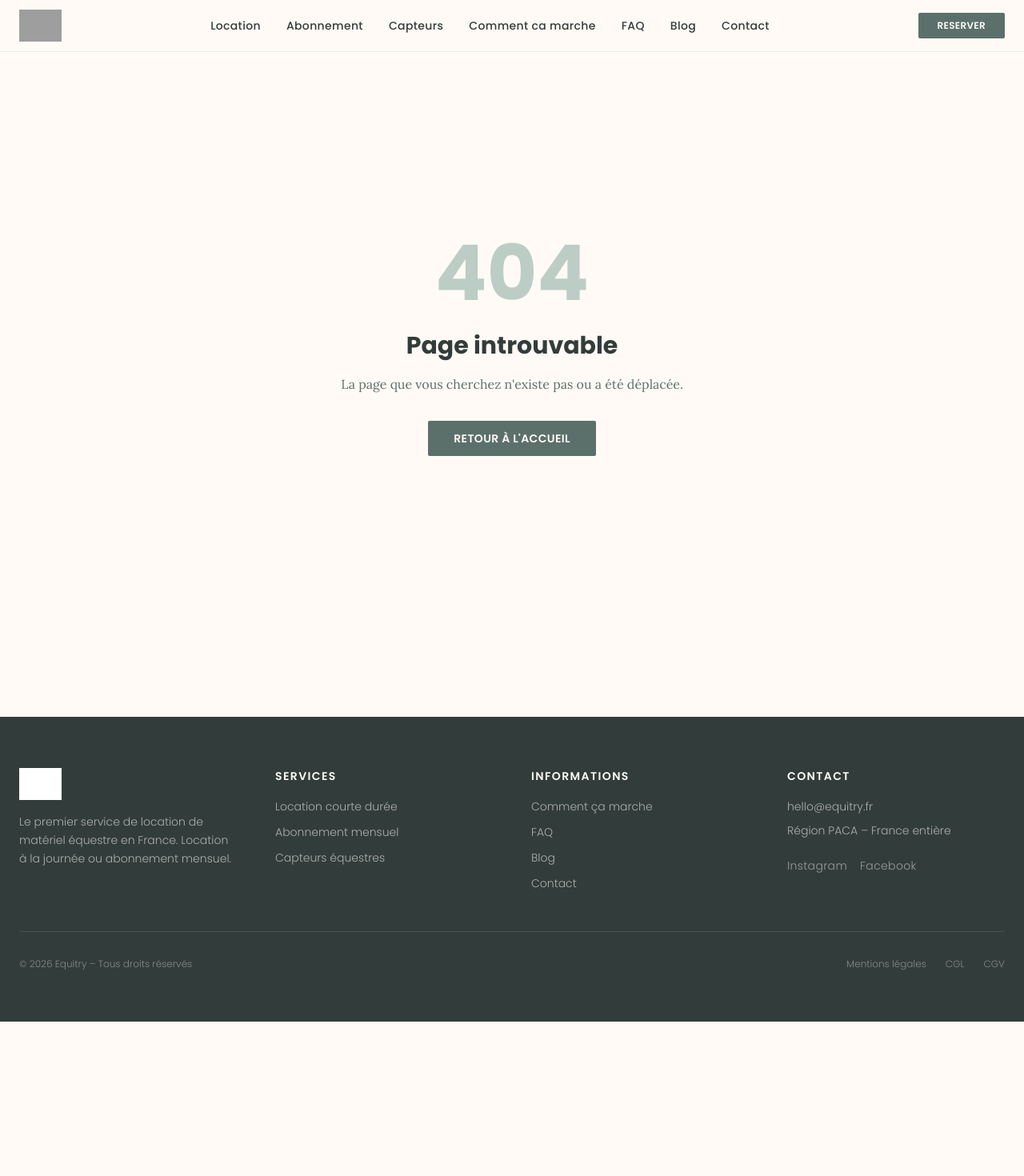
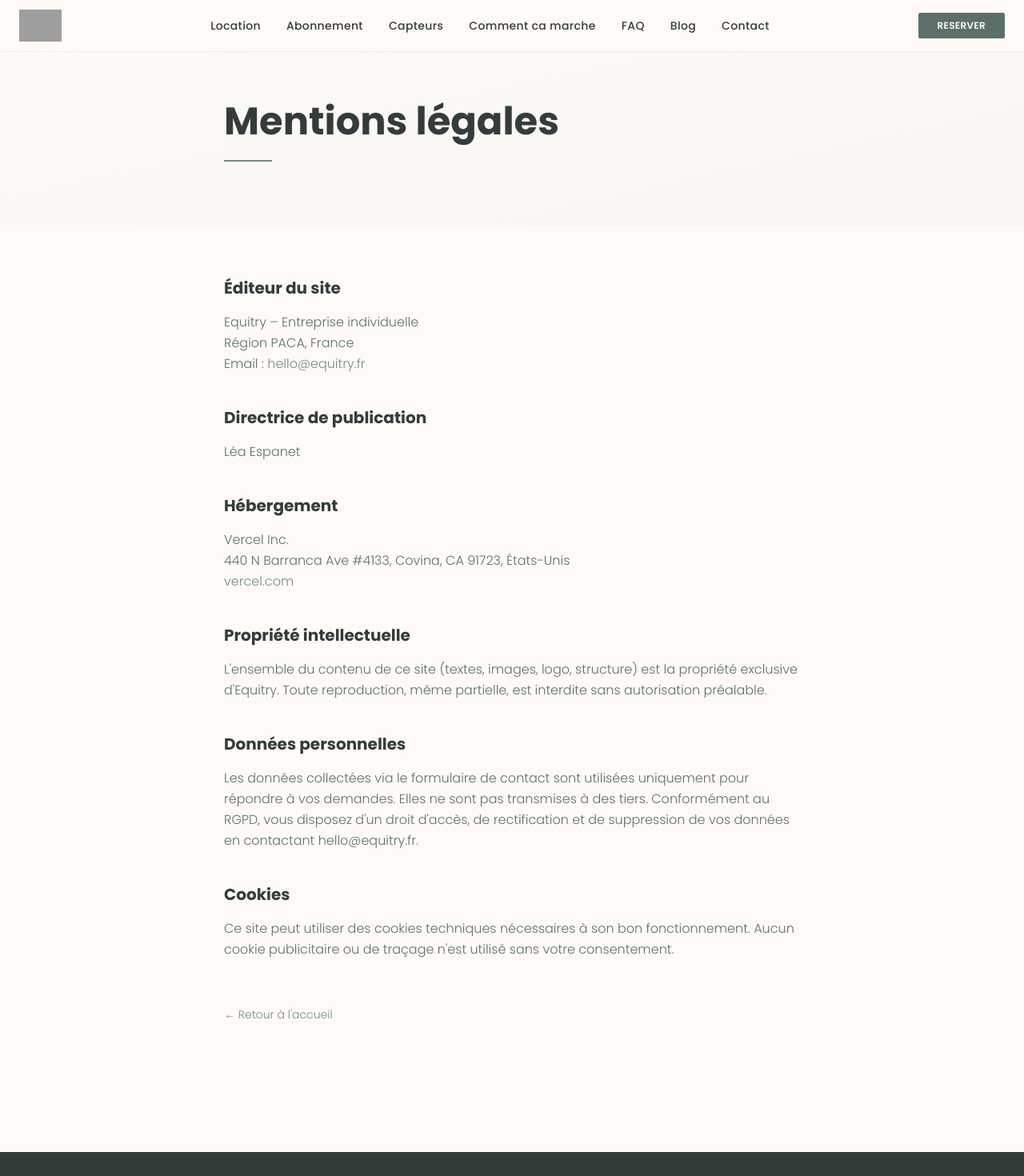
Before and after one commit to lea-equitry/equitry, a Next.js app: page /mentions-legales in a window 1280 px wide. Before the commit this address had no page. Shown: the top 1470 px of the page at 80% size. Before the commit the page ends 1277 px from the top, so only its background shows below. Built offline with nearby package versions, Linux system fonts and the light colour scheme; grey boxes are pictures that could not be loaded.

Commit message:
Create page.tsx

```diff
--- /dev/null
+++ b/src/app/mentions-legales/page.tsx
@@ -0,0 +1,81 @@
+import type { Metadata } from 'next'
+import Link from 'next/link'
+
+export const metadata: Metadata = {
+  title: 'Mentions légales | Equitry',
+  description: 'Mentions légales du site Equitry – location de matériel équestre.',
+}
+
+export default function MentionsLegales() {
+  return (
+    <>
+      <section className="pt-32 pb-16 bg-gradient-to-br from-cream to-sage-lighter/10">
+        <div className="max-w-3xl mx-auto px-4 sm:px-6">
+          <h1 className="font-poppins font-bold text-4xl sm:text-5xl text-sage-darkest mb-6">Mentions légales</h1>
+          <div className="equitry-divider" />
+        </div>
+      </section>
+
+      <section className="py-16 bg-cream">
+        <div className="max-w-3xl mx-auto px-4 sm:px-6 space-y-10">
+
+          <div>
+            <h2 className="font-poppins font-bold text-xl text-sage-darkest mb-4">Éditeur du site</h2>
+            <p className="font-poppins font-light text-sage-dark leading-relaxed">
+              Equitry – Entreprise individuelle<br />
+              Région PACA, France<br />
+              Email : <a href="mailto:hello@equitry.fr" className="text-sage hover:underline">hello@equitry.fr</a>
+            </p>
+          </div>
+
+          <div>
+            <h2 className="font-poppins font-bold text-xl text-sage-darkest mb-4">Directrice de publication</h2>
+            <p className="font-poppins font-light text-sage-dark leading-relaxed">
+              Léa Espanet
+            </p>
+          </div>
+
+          <div>
+            <h2 className="font-poppins font-bold text-xl text-sage-darkest mb-4">Hébergement</h2>
+            <p className="font-poppins font-light text-sage-dark leading-relaxed">
+              Vercel Inc.<br />
+              440 N Barranca Ave #4133, Covina, CA 91723, États-Unis<br />
+              <a href="https://vercel.com" target="_blank" rel="noopener noreferrer" className="text-sage hover:underline">vercel.com</a>
+            </p>
+          </div>
+
+          <div>
+            <h2 className="font-poppins font-bold text-xl text-sage-darkest mb-4">Propriété intellectuelle</h2>
+            <p className="font-poppins font-light text-sage-dark leading-relaxed">
+              L'ensemble du contenu de ce site (textes, images, logo, structure) est la propriété exclusive d'Equitry.
+              Toute reproduction, même partielle, est interdite sans autorisation préalable.
+            </p>
+          </div>
+
+          <div>
+            <h2 className="font-poppins font-bold text-xl text-sage-darkest mb-4">Données personnelles</h2>
+            <p className="font-poppins font-light text-sage-dark leading-relaxed">
+              Les données collectées via le formulaire de contact sont utilisées uniquement pour répondre à vos demandes.
+              Elles ne sont pas transmises à des tiers. Conformément au RGPD, vous disposez d'un droit d'accès,
+              de rectification et de suppression de vos données en contactant hello@equitry.fr.
+            </p>
+          </div>
+
+          <div>
+            <h2 className="font-poppins font-bold text-xl text-sage-darkest mb-4">Cookies</h2>
+            <p className="font-poppins font-light text-sage-dark leading-relaxed">
+              Ce site peut utiliser des cookies techniques nécessaires à son bon fonctionnement.
+              Aucun cookie publicitaire ou de traçage n'est utilisé sans votre consentement.
+            </p>
+          </div>
+
+          <div className="pt-4">
+            <Link href="/" className="font-poppins text-sm text-sage hover:text-sage-dark transition-colors">
+              ← Retour à l'accueil
+            </Link>
+          </div>
+        </div>
+      </section>
+    </>
+  )
+}
```
